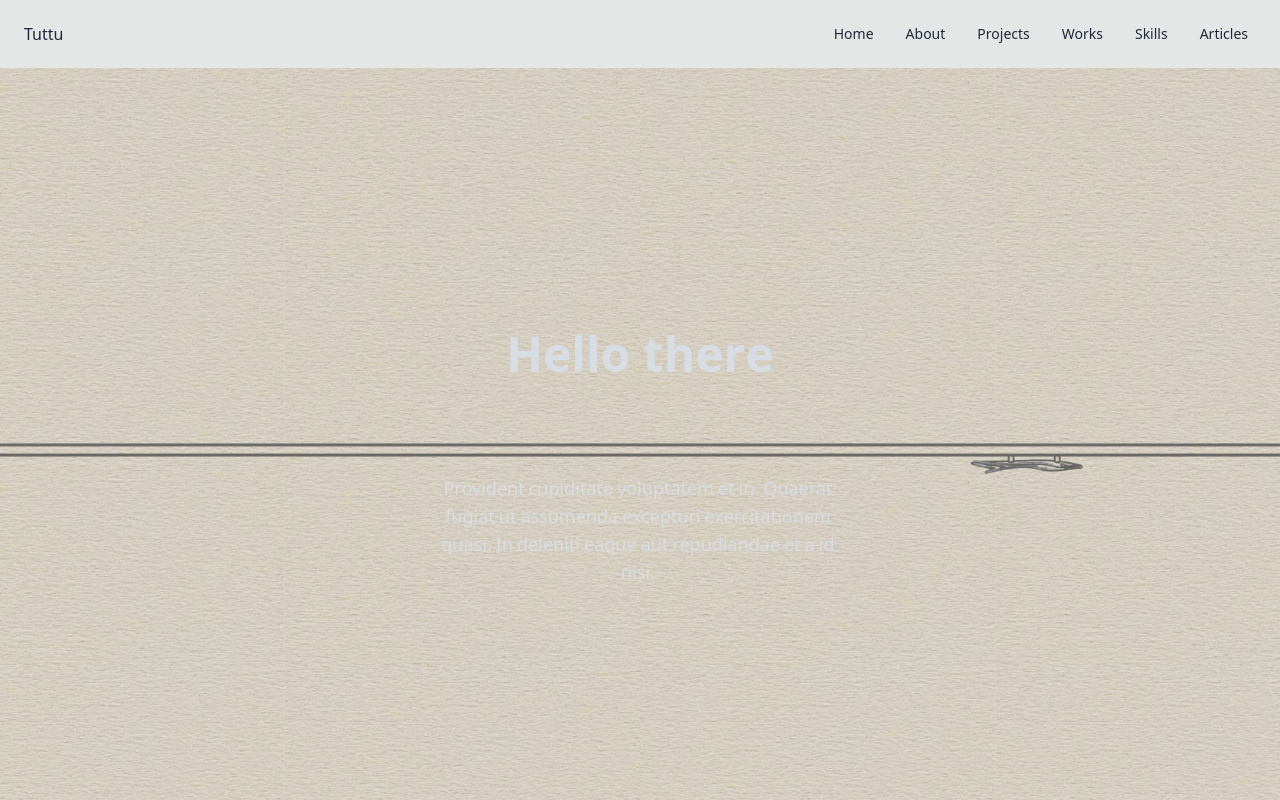
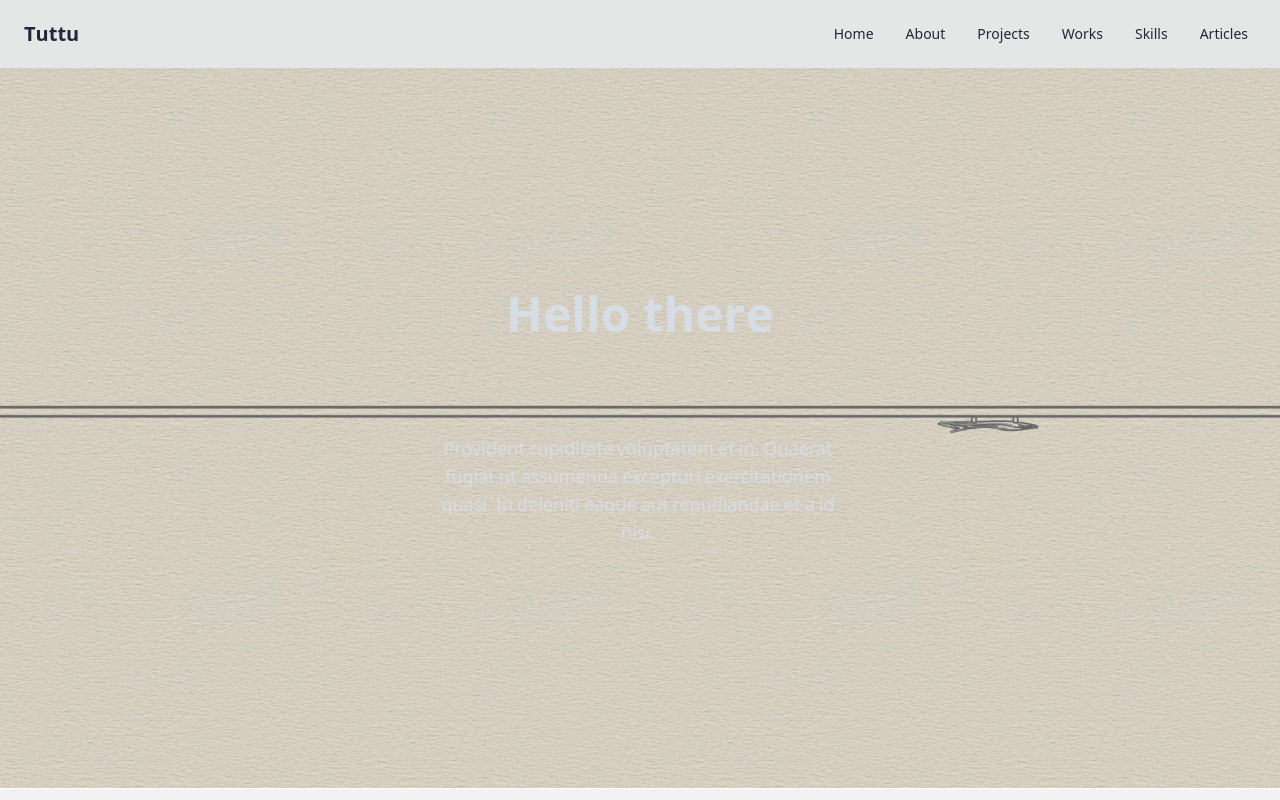
Before and after one commit to Tuttu13/mybio_front, a React (Create React App) app in the folder frontend/: page / in a window 1280 px wide. Shown: the top 800 px of the page. Built offline with nearby package versions, Linux system fonts and the light colour scheme.

Commit message:
デザイン修正

```diff
--- a/frontend/src/components/Body/Body.tsx
+++ b/frontend/src/components/Body/Body.tsx
@@ -62,7 +62,7 @@ const Body: React.FC = () => {
 
   return (
     <div
-      className="hero min-h-[800px] bg-no-repeat bg-cover bg-center"
+      className="hero min-h-[720px] bg-no-repeat bg-cover bg-center"
       style={{
         backgroundImage: `url(${aircraftImage})`,
       }}
--- a/frontend/src/components/Header/Header.tsx
+++ b/frontend/src/components/Header/Header.tsx
@@ -18,7 +18,7 @@ const Header: React.FC = () => {
 
   return (
     <motion.div
-      className="drawer drawer-end sticky top"
+      className="drawer drawer-end sticky top-0"
       variants={headerVariants}
       initial="hidden"
       animate="visible"
--- a/frontend/src/components/Header/Navbar.tsx
+++ b/frontend/src/components/Header/Navbar.tsx
@@ -1,8 +1,36 @@
+// Navbar.tsx
 import {motion} from "framer-motion";
 import React from "react";
 
 const Navbar: React.FC = () => {
   const menuItems = ["Home", "About", "Projects", "Works", "Skills", "Articles"];
+  const title = "Tuttu";
+  const titleLetters = title.split("");
+
+  // 親コンテナのバリアント
+  const titleContainerVariants = {
+    hidden: { opacity: 0 },
+    visible: {
+      opacity: 1,
+      transition: {
+        staggerChildren: 0.05, // 各子要素のアニメーション開始間隔
+      },
+    },
+  };
+
+  // 各文字のバリアント
+  const letterVariants = {
+    hidden: { opacity: 0, y: -20 },
+    visible: {
+      opacity: 1,
+      y: 0,
+      transition: {
+        type: "spring",
+        damping: 12,
+        stiffness: 100,
+      },
+    },
+  };
 
   return (
     <motion.div
@@ -12,7 +40,23 @@ const Navbar: React.FC = () => {
       transition={{ duration: 0.5 }}
     >
       {/* タイトル */}
-      <div className="flex-1 px-4">Tuttu</div>
+      <motion.div
+        className="flex-1 px-4 text-xl font-bold"
+        variants={titleContainerVariants}
+        initial="hidden"
+        animate="visible"
+        transition={{ duration: 1.0, delay: 0.6 }} // タイトル全体のアニメーション時間と遅延
+      >
+        {titleLetters.map((letter, index) => (
+          <motion.span
+            key={index}
+            variants={letterVariants}
+            className="inline-block"
+          >
+            {letter === " " ? "\u00A0" : letter}
+          </motion.span>
+        ))}
+      </motion.div>
 
       {/* ドロワーボタン（小画面用） */}
       <div className="flex-none lg:hidden">
@@ -45,7 +89,7 @@ const Navbar: React.FC = () => {
               key={item}
               initial={{ opacity: 0, y: -10 }}
               animate={{ opacity: 1, y: 0 }}
-              transition={{ duration: 0.3, delay: index * 0.1 }}
+              transition={{ duration: 0.3, delay: index * 0.1 + 0.4 }} // メニューアイテムの遅延をタイトルのアニメーション後に設定
               whileHover={{ scale: 1.1, color: "#3b82f6" }} // ホバー時のアニメーション
               className="hover:text-primary"
             >
--- a/frontend/src/components/Header/Sidebar.tsx
+++ b/frontend/src/components/Header/Sidebar.tsx
@@ -10,9 +10,6 @@ const Sidebar: React.FC = () => {
         className="drawer-overlay"
       ></label>
       <ul className="menu bg-base-200 min-h-full w-36 p-4">
-        <div>
-            Items
-        </div>
         <MenuItems />
       </ul>
     </>
```
